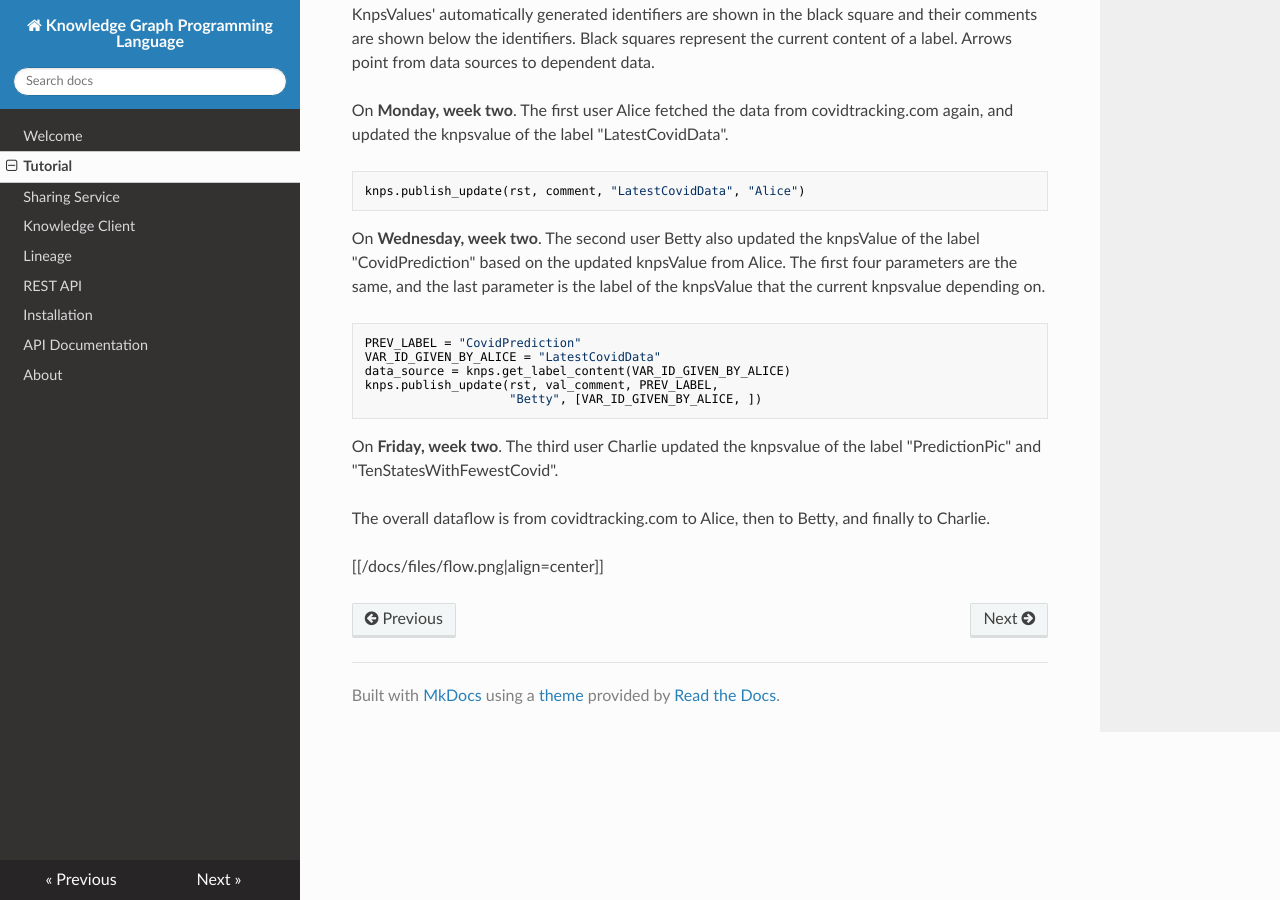
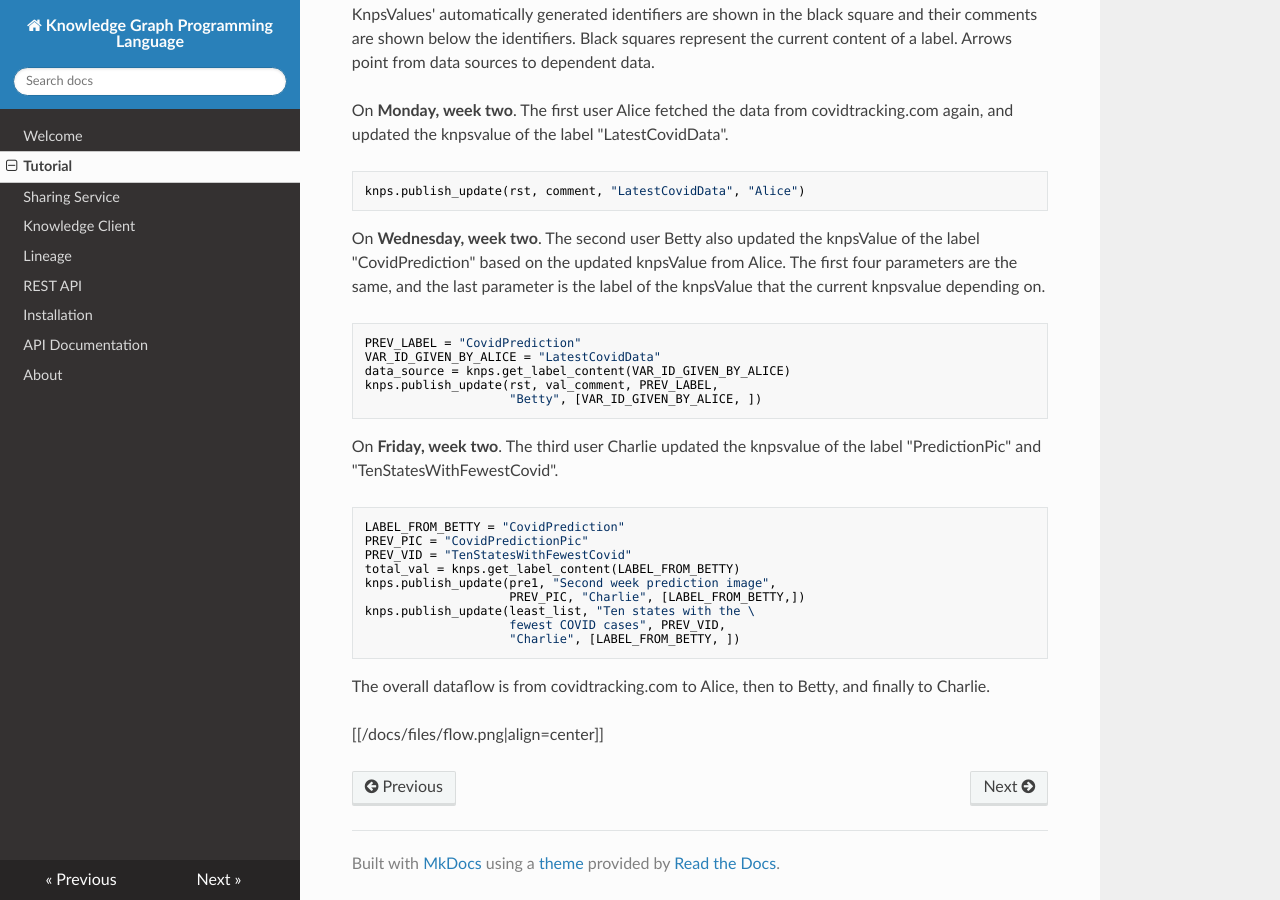
Before and after one commit to mikecafarella/KNP, an MkDocs documentation site: the page built from docs/tutorial.md, in a window 1280 px wide and 900 px high, scrolled down 1573 px. Built offline with MkDocs 1.6.1, drawn with Linux system fonts in a browser that asks for light colours; nearby versions of some CDN libraries.

Commit message:
update tutorial

````diff
--- a/docs/tutorial.md
+++ b/docs/tutorial.md
@@ -63,6 +63,17 @@ knps.publish_update(rst, val_comment, PREV_LABEL,
                     "Betty", [VAR_ID_GIVEN_BY_ALICE, ])
 ```
 On **Friday, week two**. The third user Charlie updated the knpsvalue of the label "PredictionPic" and "TenStatesWithFewestCovid".
+```
+LABEL_FROM_BETTY = "CovidPrediction"
+PREV_PIC = "CovidPredictionPic"
+PREV_VID = "TenStatesWithFewestCovid"
+total_val = knps.get_label_content(LABEL_FROM_BETTY)
+knps.publish_update(pre1, "Second week prediction image",
+                    PREV_PIC, "Charlie", [LABEL_FROM_BETTY,])
+knps.publish_update(least_list, "Ten states with the \
+                    fewest COVID cases", PREV_VID,
+                    "Charlie", [LABEL_FROM_BETTY, ])
+```
 
 The overall dataflow is from covidtracking.com to Alice, then to Betty, and finally to Charlie.
 
````
